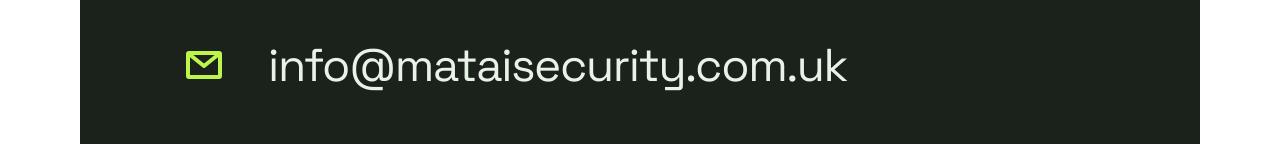
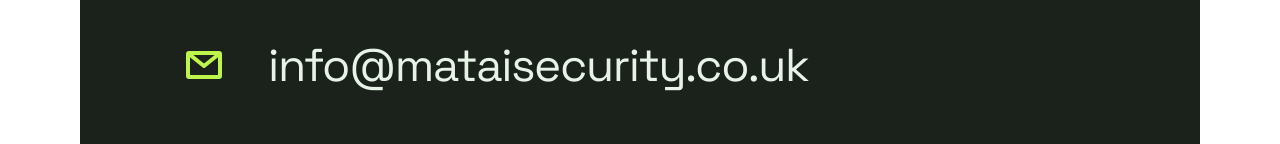
Before and after one commit to Matai50/Matai-Security, a plain HTML site: page index.html in a window 1280 px wide. Shown: the part 3329-3473 px from the top of the page. Drawn offline with Linux system fonts and the light colour scheme.

Commit message:
Change contact email to info@mataisecurity.co.uk
Co-Authored-By: Claude Opus 5.5 <noreply@anthropic.com>

```diff
--- a/index.html
+++ b/index.html
@@ -129,9 +129,9 @@
         <div class="contact__title">
           <h2 class="contact__heading">CONTACT</h2>
         </div>
-        <a href="mailto:info@mataisecurity.com.uk" class="contact__line">
+        <a href="mailto:info@mataisecurity.co.uk" class="contact__line">
           <span class="contact__icon" aria-hidden="true"><img src="assets/icons/envelope.svg" width="36" height="28" alt=""></span>
-          <span class="contact__text">info@mataisecurity.com.uk</span>
+          <span class="contact__text">info@mataisecurity.co.uk</span>
         </a>
         <a href="tel:+4412344321" class="contact__line contact__line--phone">
           <span class="contact__icon" aria-hidden="true"><img src="assets/icons/telephone-handset.svg" width="35" height="35" alt=""></span>
```
